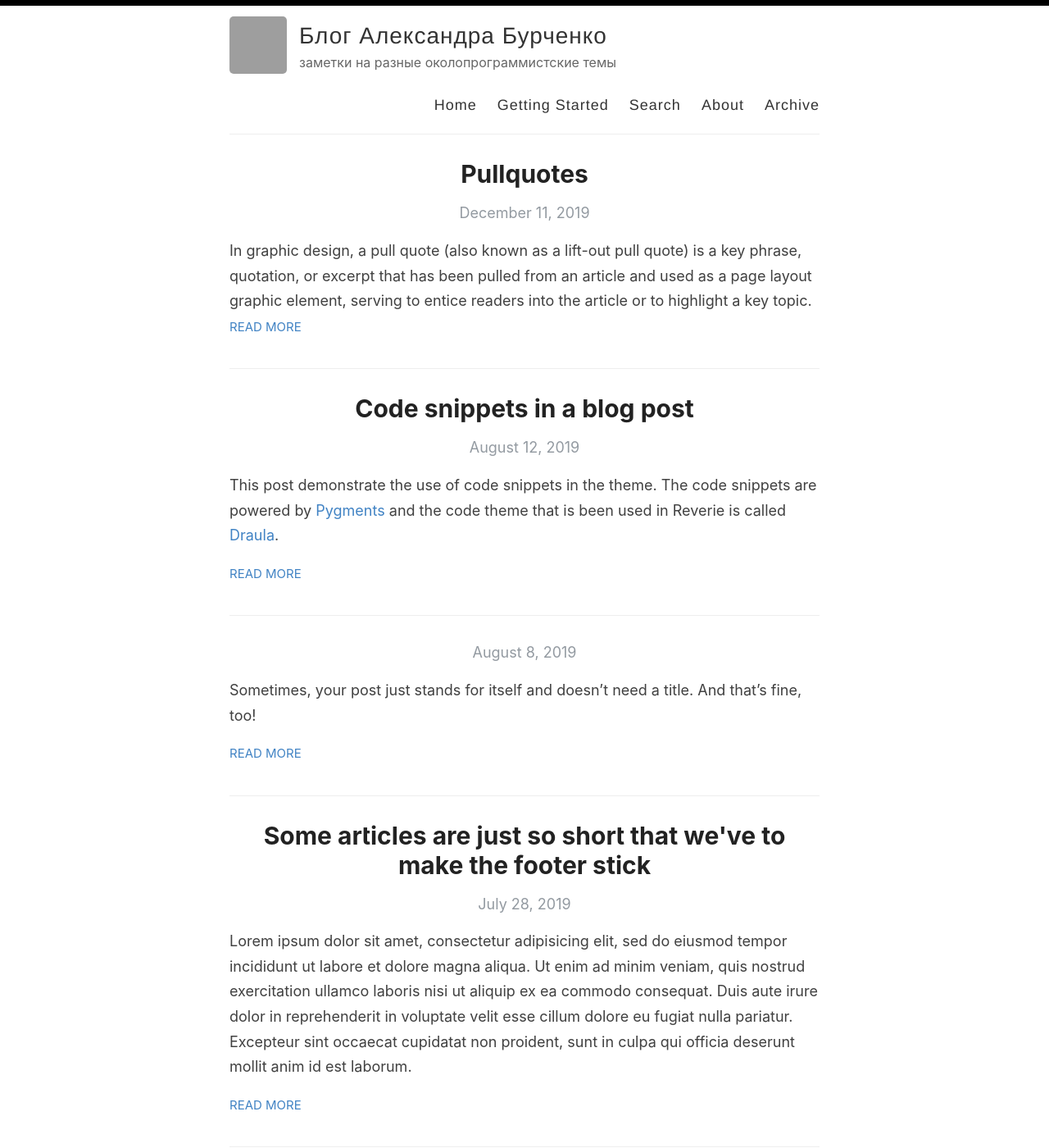
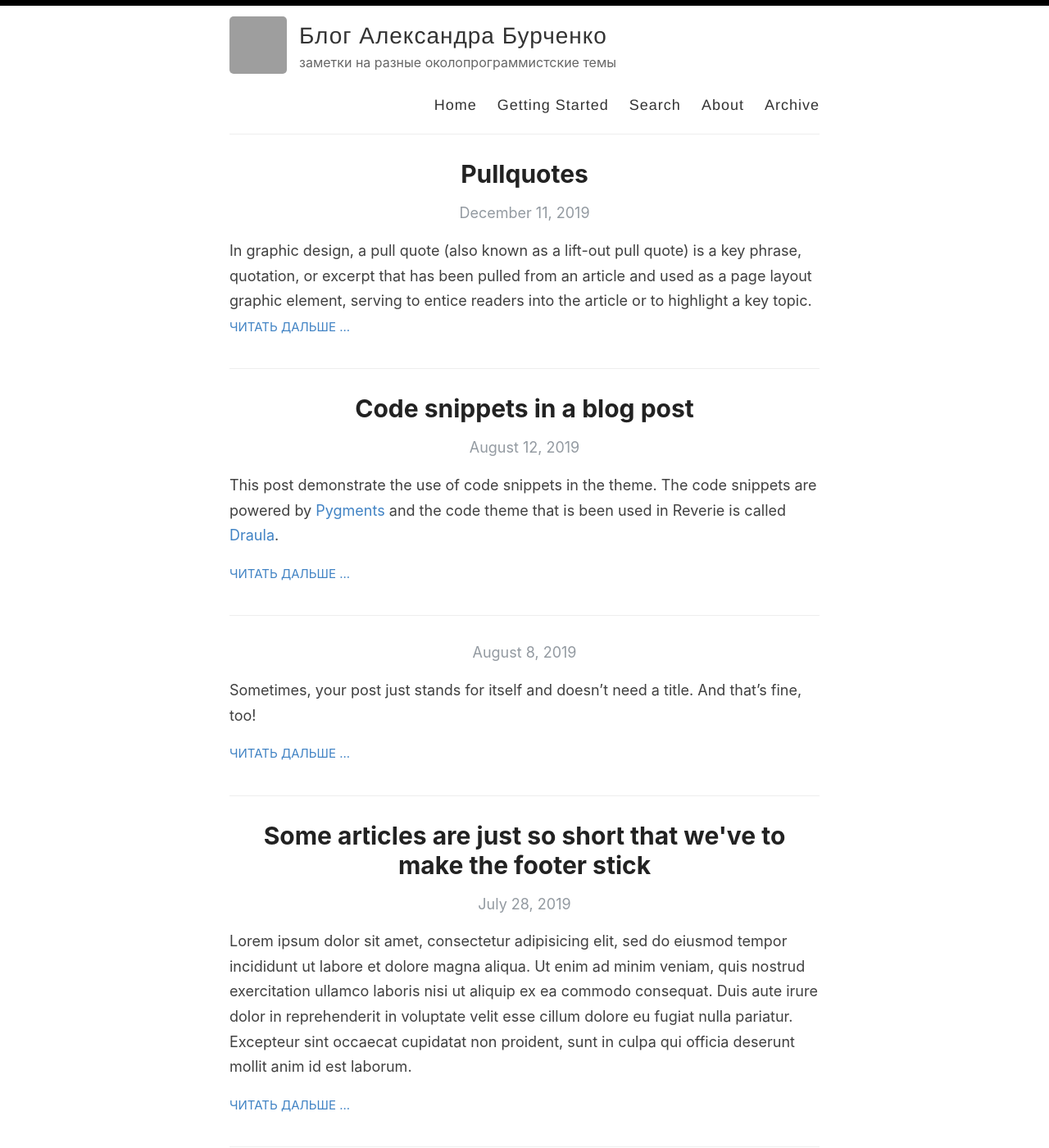
Before and after one commit to AABur/aabur.github.io, a Jekyll site: the page built from index.html, in a window 1280 px wide and 1400 px high. Shown: the whole window at 82% size. Built offline with Jekyll 4.4.1, drawn with Linux system fonts in a browser that asks for light colours; the list of posts is cut into pages by our own code; some of the changed text lies outside the part shown; grey boxes are pictures that could not be loaded.

```diff
--- a/index.html
+++ b/index.html
@@ -16,7 +16,7 @@ layout: default
         {{ post.excerpt }}
       </div>
 
-      <a href="{{ site.baseurl }}{{ post.url }}" class="read-more">Read More</a>
+      <a href="{{ site.baseurl }}{{ post.url }}" class="read-more">Читать дальше ...</a>
     </article>
   {% endfor %}
 
```
Also changed, not shown: other parts of index.html (+4 -4 lines), 404.md (+1 -0 lines).
